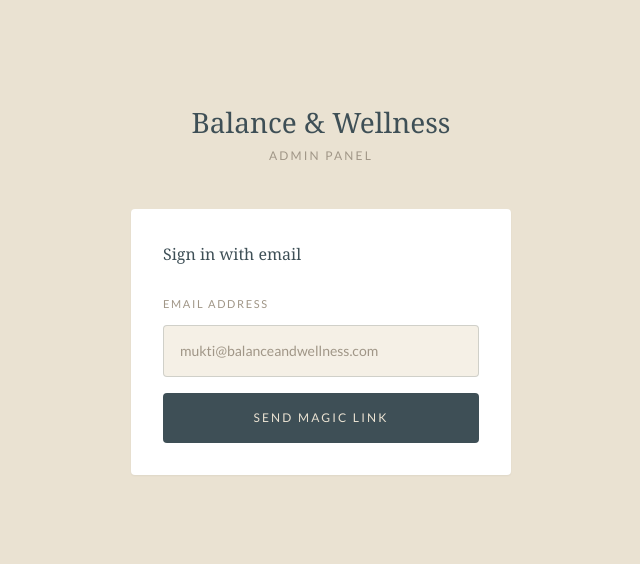
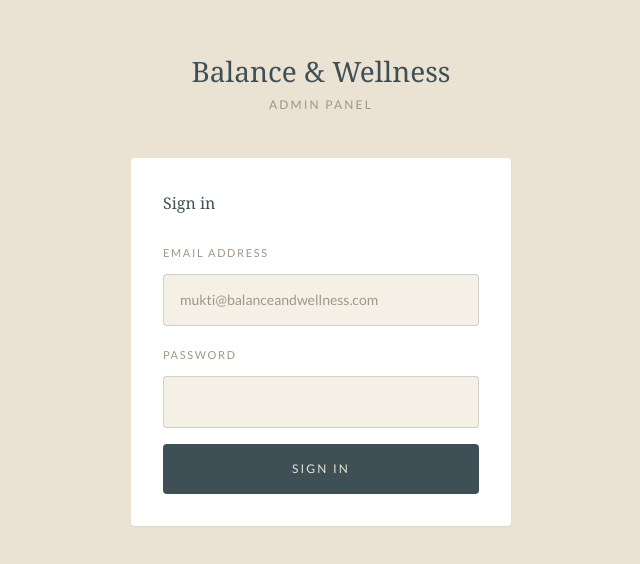
Before and after one commit to hiranpanchal/balance, a Next.js app in the folder site/: page /admin/login in a window 1280 px wide. Shown: the part 108-672 px from the top of the page, without its empty margins (319-959 px from the left). Built offline with nearby package versions, Linux system fonts and the light colour scheme.

Commit message:
Switch admin auth to email/password credentials

```diff
--- a/site/app/admin/login/page.tsx
+++ b/site/app/admin/login/page.tsx
@@ -4,13 +4,10 @@ import { LoginForm } from "@/components/admin/LoginForm";
 export const metadata: Metadata = { title: "Sign in" };
 
 interface Props {
-  searchParams: { "check-email"?: string; callbackUrl?: string; error?: string };
+  searchParams: { callbackUrl?: string; error?: string };
 }
 
 export default function LoginPage({ searchParams }: Props) {
-  const checkEmail = searchParams["check-email"] === "1";
-  const error = searchParams.error;
-
   return (
     <div className="min-h-screen bg-[#EAE2D2] flex items-center justify-center px-4">
       <div className="w-full max-w-[380px]">
@@ -22,20 +19,7 @@ export default function LoginPage({ searchParams }: Props) {
             Admin panel
           </p>
         </div>
-
-        {checkEmail ? (
-          <div className="bg-white rounded p-8 text-center shadow-sm">
-            <div className="text-[#3E4F56] font-serif text-[20px] mb-3">Check your email</div>
-            <p className="text-[14px] leading-[24px] text-[#3E4F56]/70">
-              A sign-in link has been sent. It expires in 24 hours.
-            </p>
-            <p className="text-[12px] text-[#A09687] mt-4">
-              In development the link is printed to the terminal.
-            </p>
-          </div>
-        ) : (
-          <LoginForm callbackUrl={searchParams.callbackUrl} error={error} />
-        )}
+        <LoginForm callbackUrl={searchParams.callbackUrl} error={searchParams.error} />
       </div>
     </div>
   );
--- a/site/auth.config.ts
+++ b/site/auth.config.ts
@@ -1,14 +1,9 @@
 import type { NextAuthConfig } from "next-auth";
-import Resend from "next-auth/providers/resend";
 
-// Lightweight config used by middleware — no Prisma, no Node.js-only imports.
 export const authConfig: NextAuthConfig = {
-  providers: [
-    Resend({ from: process.env.EMAIL_FROM ?? "hello@balanceandwellness.com" }),
-  ],
+  providers: [],
   pages: {
     signIn: "/admin/login",
-    verifyRequest: "/admin/login?check-email=1",
     error: "/admin/login",
   },
 };
--- a/site/auth.ts
+++ b/site/auth.ts
@@ -1,38 +1,27 @@
 import NextAuth from "next-auth";
-import { PrismaAdapter } from "@auth/prisma-adapter";
-import Resend from "next-auth/providers/resend";
-import { db } from "@/lib/db";
+import Credentials from "next-auth/providers/credentials";
 import { authConfig } from "./auth.config";
 
 export const { handlers, auth, signIn, signOut } = NextAuth({
   ...authConfig,
-  adapter: PrismaAdapter(db),
   providers: [
-    Resend({
-      from: process.env.EMAIL_FROM ?? "Balance & Wellness <hello@balanceandwellness.com>",
-      sendVerificationRequest: async ({ identifier: email, url, provider }) => {
-        if (process.env.NODE_ENV === "development") {
-          console.log("\n🔗 Magic link for", email, "→", url, "\n");
-          return;
+    Credentials({
+      credentials: {
+        email: { label: "Email", type: "email" },
+        password: { label: "Password", type: "password" },
+      },
+      async authorize(credentials) {
+        const email = credentials?.email as string;
+        const password = credentials?.password as string;
+        if (
+          email === process.env.ADMIN_EMAIL &&
+          password === process.env.ADMIN_PASSWORD
+        ) {
+          return { id: "1", email };
         }
-        const { Resend: ResendClient } = await import("resend");
-        const { MagicLinkEmail } = await import("@/emails/MagicLink");
-        const resend = new ResendClient(process.env.RESEND_API_KEY);
-        const { createElement } = await import("react");
-        await resend.emails.send({
-          from: provider.from!,
-          to: email,
-          subject: "Sign in to Balance & Wellness admin",
-          react: createElement(MagicLinkEmail, { url }),
-        });
+        return null;
       },
     }),
   ],
-  callbacks: {
-    ...authConfig.callbacks,
-    async signIn({ user }) {
-      return user.email === process.env.ADMIN_EMAIL;
-    },
-  },
   session: { strategy: "jwt" },
 });
--- a/site/components/admin/LoginForm.tsx
+++ b/site/components/admin/LoginForm.tsx
@@ -10,28 +10,30 @@ interface Props {
 
 export function LoginForm({ callbackUrl, error }: Props) {
   const [email, setEmail] = useState("");
+  const [password, setPassword] = useState("");
   const [loading, setLoading] = useState(false);
 
   async function handleSubmit(e: React.FormEvent) {
     e.preventDefault();
     setLoading(true);
-    await signIn("resend", {
+    await signIn("credentials", {
       email,
+      password,
       callbackUrl: callbackUrl ?? "/admin/bookings",
     });
-    // Page redirects to check-email; loading state handles flash
+    setLoading(false);
   }
 
   return (
     <div className="bg-white rounded p-8 shadow-sm">
       <h2 className="text-[#3E4F56] text-[16px] font-serif font-normal mb-6">
-        Sign in with email
+        Sign in
       </h2>
 
       {error && (
         <div className="mb-4 p-3 bg-red-50 border border-red-200 rounded text-[13px] text-red-700">
-          {error === "AccessDenied"
-            ? "This email is not authorised to access the admin."
+          {error === "CredentialsSignin"
+            ? "Incorrect email or password."
             : "Something went wrong. Please try again."}
         </div>
       )}
@@ -55,12 +57,29 @@ export function LoginForm({ callbackUrl, error }: Props) {
           />
         </div>
 
+        <div>
+          <label
+            htmlFor="password"
+            className="block text-[11px] tracking-[0.15em] uppercase text-[#A09687] mb-2"
+          >
+            Password
+          </label>
+          <input
+            id="password"
+            type="password"
+            required
+            value={password}
+            onChange={(e) => setPassword(e.target.value)}
+            className="w-full border border-[#3E4F56]/20 rounded px-4 py-3 text-[14px] text-[#3E4F56] bg-[#F5F0E6] focus:outline-none focus:border-[#B28B5D]"
+          />
+        </div>
+
         <button
           type="submit"
           disabled={loading}
           className="w-full bg-[#3E4F56] text-[#EAE2D2] text-[12px] tracking-[0.18em] uppercase py-3 rounded transition-opacity hover:opacity-90 disabled:opacity-50"
         >
-          {loading ? "Sending link…" : "Send magic link"}
+          {loading ? "Signing in…" : "Sign in"}
         </button>
       </form>
     </div>
```
